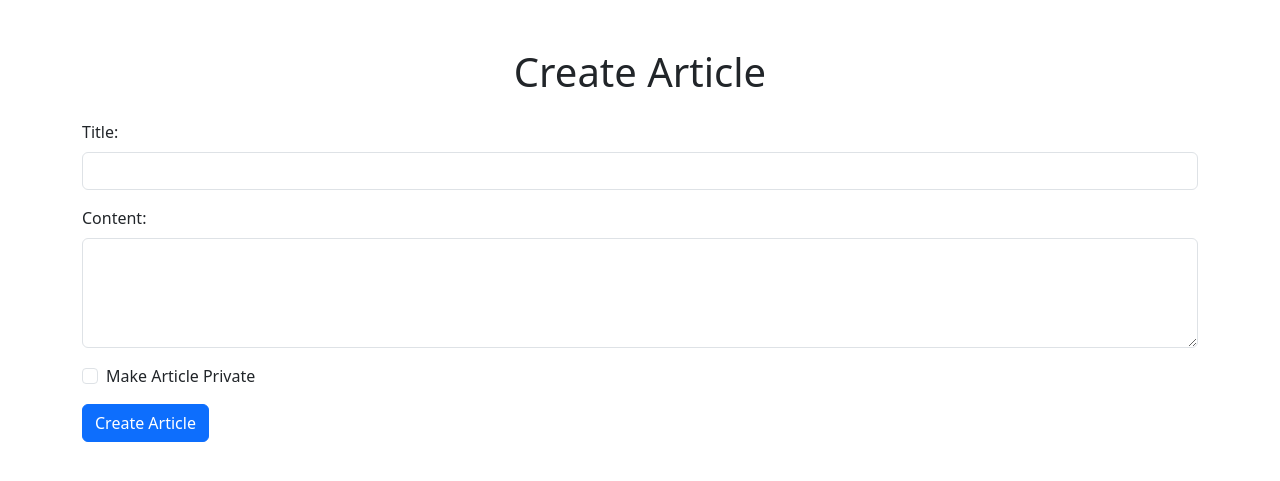
After one commit to jabedhossainxyz/Ebook-Application-with-AI-integrated-using-PHP-and-MYSQL, a PHP site: page /articles/articles_form.php in a window 1280 px wide. The commit adds this page. Shown: the top 481 px of the page. Run offline with PHP 8.4, Linux system fonts and the light colour scheme.

Commit message:
11sept 1.36pm

```diff
--- /dev/null
+++ b/articles/articles_form.php
@@ -0,0 +1,49 @@
+<!DOCTYPE html>
+<html lang="en">
+
+<head>
+        <meta charset="UTF-8">
+        <meta name="viewport" content="width=device-width, initial-scale=1.0">
+        <title>Create Article</title>
+        <link rel="stylesheet" href="https://cdn.jsdelivr.net/npm/bootstrap@5.3.1/dist/css/bootstrap.min.css">
+        <style>
+                h1 {
+                        text-align: center;
+                }
+
+                form {
+                        display: contents;
+                }
+        </style>
+</head>
+
+<body>
+        <div class="container">
+                <h1 class="mt-5">Create Article</h1>
+                <div class="form-container mt-4">
+                        <form action="create_article.php" method="POST">
+                                <div class="mb-3">
+                                        <label for="title" class="form-label">Title:</label>
+                                        <input type="text" id="title" name="title" class="form-control" required>
+                                </div>
+
+                                <div class="mb-3">
+                                        <label for="content" class="form-label">Content:</label>
+                                        <textarea id="content" name="content" class="form-control" rows="4" required></textarea>
+                                </div>
+
+                                <div class="mb-3 form-check">
+                                        <input type="checkbox" id="is_private" name="is_private" class="form-check-input">
+                                        <label for="is_private" class="form-check-label">Make Article Private</label>
+                                </div>
+
+                                <button type="submit" class="btn btn-primary">Create Article</button>
+                        </form>
+                </div>
+        </div>
+
+        <!-- Add Bootstrap JS scripts here if needed -->
+        <script src="https://cdn.jsdelivr.net/npm/bootstrap@5.3.1/dist/js/bootstrap.bundle.min.js"></script>
+</body>
+
+</html>
```
Also changed, not shown: articles/create_article.php (added, +25 -0 lines), views/dashboard.php (+11 -3 lines), articles/article.php (deleted), articles/view_article.php (added).
